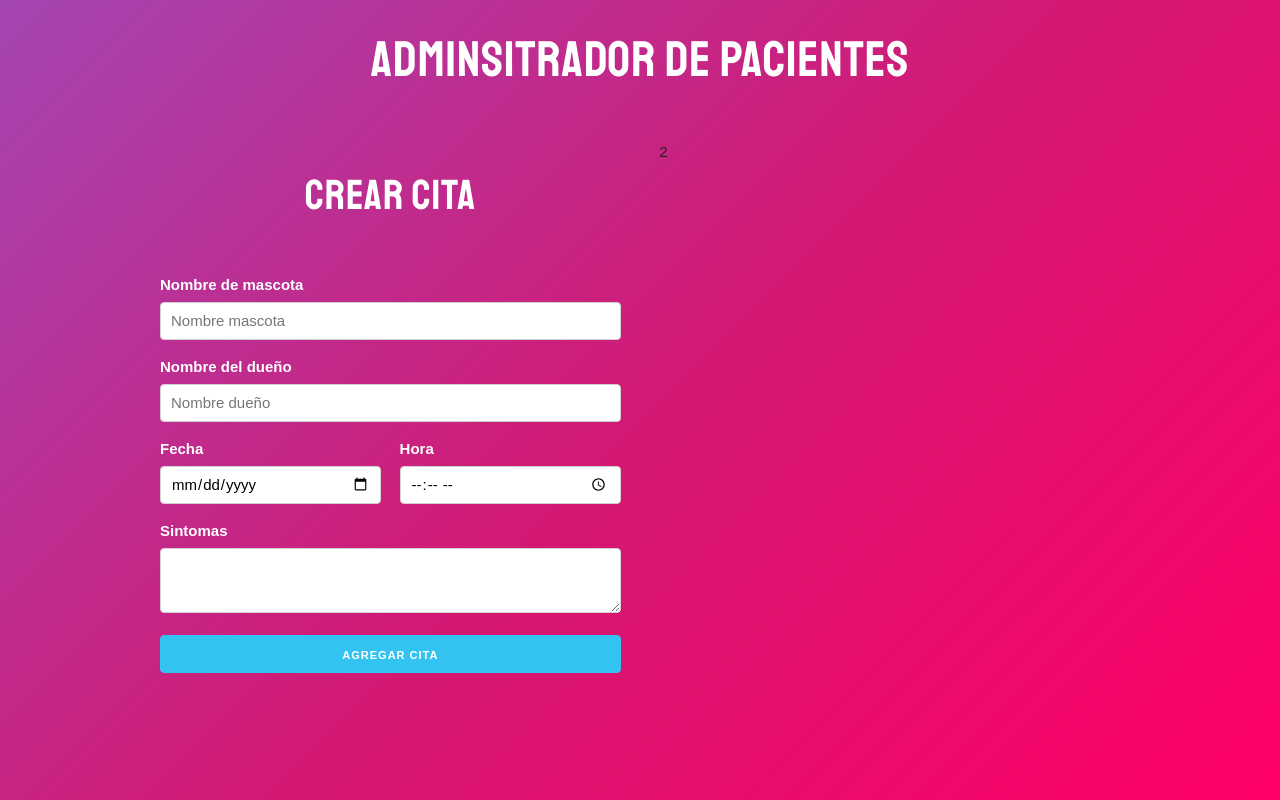
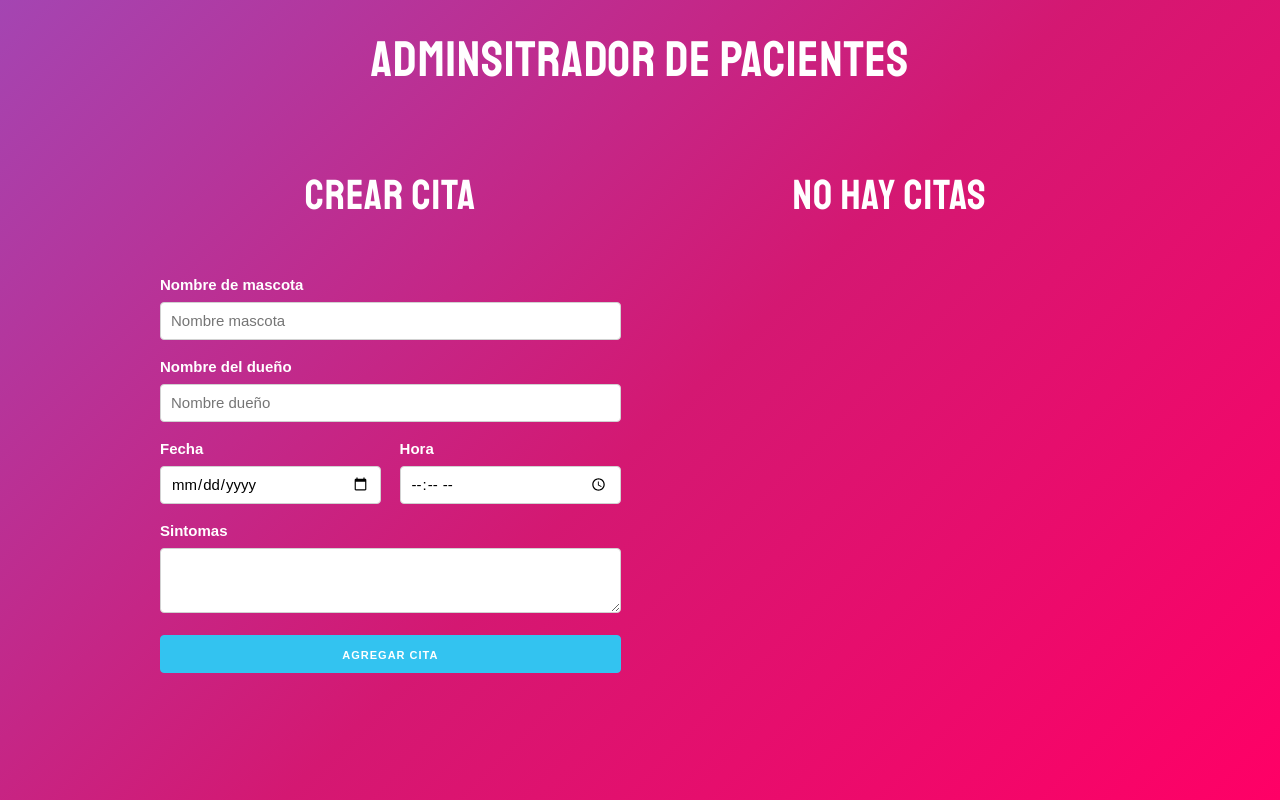
Before and after one commit to NewtonGrav/administrador-pacientes, a React (Create React App) app: page / in a window 1280 px wide. Built offline with nearby package versions, Linux system fonts and the light colour scheme; the HTML template or start-up script is replaced by a standard one.

Commit message:
feat: Listar citas agregadas

```diff
--- a/src/App.jsx
+++ b/src/App.jsx
@@ -1,12 +1,18 @@
 import React, { Fragment, useState } from 'react';
 import './app.css';
 import Formulario from './components/Formulario';
+import Cita from './components/Cita';
 
 function App() {
 	const [citas, setCitas] = useState([]);
 
 	const guardarCita = (cita) => {
 		setCitas([...citas, cita]);
+	};
+
+	const eliminarCita = (id) => {
+		const citasActuales = citas.filter((c) => c.id !== id);
+		setCitas(citasActuales);
 	};
 
 	return (
@@ -18,7 +24,13 @@ function App() {
 					<div className='six columns'>
 						<Formulario guardarCita={guardarCita} />
 					</div>
-					<div className='six columns'>2</div>
+					<div className='six columns'>
+						<h2>{citas.length > 0 ? 'Administrar citas' : 'No hay citas'}</h2>
+
+						{citas.map((cita) => (
+							<Cita cita={cita} key={cita.id} eliminarCita={eliminarCita} />
+						))}
+					</div>
 				</div>
 			</div>
 		</Fragment>
```
